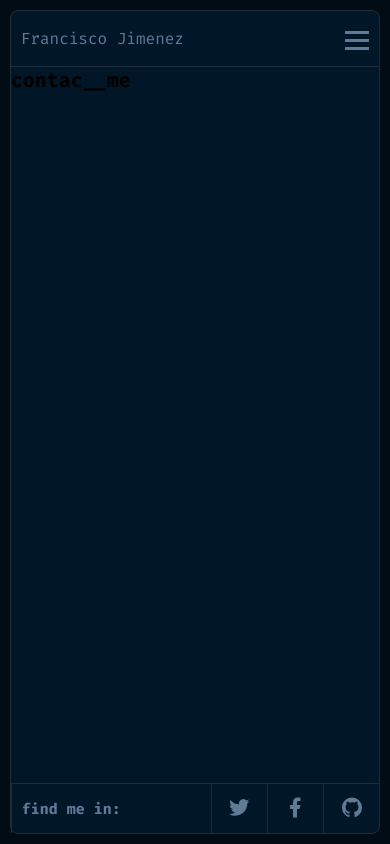
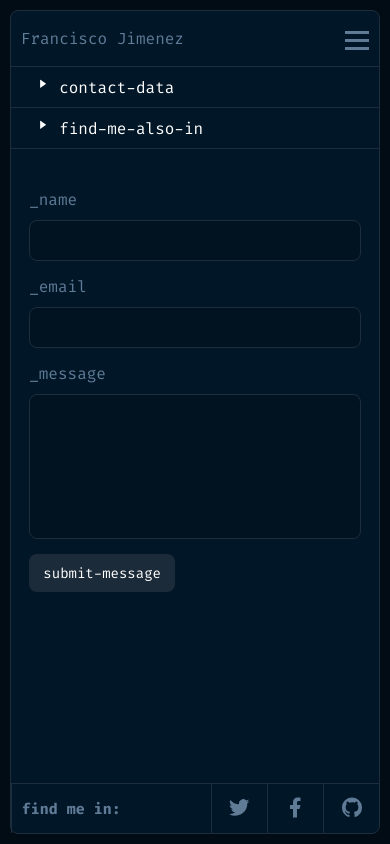
Before and after one commit to Frankiiize/portafolioFrankiiize, a React (Create React App) app: page /contactMe in a window 390 px wide. Built offline with nearby package versions, Linux system fonts and the light colour scheme.

Commit message:
Feature: contact view -added styles -fix mobile layout display to second window

```diff
--- a/src/App.scss
+++ b/src/App.scss
@@ -11,6 +11,8 @@
 @import './sass/components/fileInfo';
 @import './sass/components/footer';
 @import './sass/components/projectCards';
+@import './sass/components/contactForm';
+
 
 
 @import './sass/pages/home';
--- /dev/null
+++ b/src/components/ContactForm.js
@@ -0,0 +1,39 @@
+import React from "react";
+
+const ContacForm = ({state, handleSetName, handleSetEmail, handleSetMessage, onSubmitSForm}) => {
+  return(
+    <form className="contactForm">
+      <label>
+        <span>_name</span>
+        <input
+          type="text"
+          onChange={(ev) => handleSetName(ev.target.value)}
+          />
+      </label>
+      <label>
+        <span>_email</span>
+        <input
+          type="email"
+          onChange={(ev) => handleSetEmail(ev.target.value)}
+          />
+      </label>
+      <label>
+        <span>_message</span>
+        <textarea
+          onChange={(ev) =>
+          handleSetMessage(ev.target.value)}
+          >
+        </textarea>
+      </label>
+      <div className="contactForm__btn">
+        <button
+          onClick={onSubmitSForm}
+          >
+            submit-message
+          </button>
+      </div>
+    </form>
+  );
+};
+
+export { ContacForm };
--- a/src/components/TextToCode.js
+++ b/src/components/TextToCode.js
@@ -1,5 +1,5 @@
-const TextToCode = ({string}) => {
-  const stringArr = string.split(' ')
+const TextToCode = (props) => {
+  const stringArr = props.string.split(' ')
   let obj = {}
   stringArr.map((item,index) =>{
     if(item === 'const' || item === 'let' || item === 'var'){
@@ -24,7 +24,9 @@ const TextToCode = ({string}) => {
         <p className="text-color-accent-green">{obj?.nameFunc}</p>
         <p className="text-color-secondary-white">{obj?.operator}</p>
         <p className="text-color-accent-red">{obj?.string}</p>
+        {props.render && <p className="text-color-accent">{props.render()}</p>}
       </div>
+
       )
 
     }
--- /dev/null
+++ b/src/sass/components/_contactForm.scss
@@ -0,0 +1,52 @@
+.contactForm{
+  width: 100%;
+  max-width: 400px;
+  display: grid;
+  grid-template-columns: 90%;
+  justify-content: center;
+  padding-top: 4rem;
+  margin: 0 auto;
+  label {
+    display: flex;
+    flex-direction: column;
+    padding-bottom: 1.5rem;
+    span{
+      font-size: 1.6rem;
+      color: $color-secondary;
+      padding-bottom: 1rem;
+    }
+    textarea {
+      min-height: 145px;
+      resize: none;
+    }
+    input {
+      height: 41px;
+    }
+    input, textarea{
+      border: 1px solid $stroke-color;
+      border-radius: 8px;
+      background-color: $color-primary-ligth;
+      color: #465E77;
+    }
+    input:focus, textarea:focus, input:focus-visible, textarea:focus-visible{
+      outline: 1px solid $color-secondary;
+    }
+    input::placeholder, textarea::placeholder{
+      color: #465E77
+      ;
+    }
+  }
+  &__btn {
+    width: 100%;
+    button {
+      background-color: $bg-buttom-primary;
+      border: none;
+      border-radius: 8px;
+      width: 146px;
+      height: 38px;
+      color: $color-secondary-white;
+      font-size: 1.4rem;
+
+    }
+  }
+}
--- a/src/sass/components/_layouts.scss
+++ b/src/sass/components/_layouts.scss
@@ -27,9 +27,12 @@
   @extend .homeMain;
   display: flex;
   flex-direction: column;
-  &__files, &__code ,&__code-secondWindow{
+  &__files, &__code,&__code-secondWindow {
       flex-shrink: 1;
     }
+  &__code-secondWindow{
+    display: none;
+  }
 }
 
 @media (min-width:768px) {
@@ -46,6 +49,10 @@
   .ideLayout-secondWindow {
     display: grid;
     grid-template-columns: 290px 1fr 1fr;
+    &__code-secondWindow{
+      display: flex;
+      flex-direction: column;
+    }
     &__files, &__code ,&__code-secondWindow{
       height: 100%;
       max-height: none;
--- a/src/views/contact/Contact.js
+++ b/src/views/contact/Contact.js
@@ -1,8 +1,155 @@
-import React from "react";
+import React, { useEffect, useReducer } from "react";
+import { IdeLayout } from "../../layouts/IdeLayout";
+import { FolderSystemComponent  } from "../../components/FolderSystemComponent";
+import { useFolderState  } from "../../hooks/useFolderState";
+import { contactData  } from "../../services/data";
+import { ContacForm } from "../../components/ContactForm";
+import { TextToCode } from "../../components/TextToCode";
 
+const findMeAlsoIn = [
+  {
+    name: 'find-me-also-in',
+    icon: undefined,
+    info : [
+      {
+        title: 'Instagram',
+        extension: 'com',
+        icon: 'emailIcon',
+        //text: ' Email me at frankiize@gmail.com'
+      },
+    ],
+    id:4,
+    show: false,
+  },
+ ]
+
+const formInitialState = {
+  _name: '',
+  _email: '',
+  _message: '',
+  date: Date.now(),
+}
+
+const formReducer = (state, action) => {
+  switch (action.type){
+    case 'SET-NAME' :
+      return{
+        ...state,
+        _name: action.payload,
+      }
+    case 'SET-EMAIL' :
+      return{
+        ...state,
+        _email: action.payload,
+      }
+    case 'SET-MESSAGE' :
+      return{
+        ...state,
+        _message: action.payload,
+      }
+    default:
+      return state;
+  }
+}
 const ContactPage = () =>{
+  const { state, handleOpenFileSystem, handleOpenFolder, handleOpenFile, dispatch } = useFolderState();
+  useEffect(() => {
+    dispatch({type:'LOAD-FOLDERS', payload: [{folders: contactData, name:'contact-data', id: 2}, {folders: findMeAlsoIn, name:'find-me-also-in', id: 3}] })
+  },[]);
+  const [ formState, formDispatch ] = useReducer(formReducer, formInitialState);
+
+  const handleSetName = (string) => {
+    formDispatch({type: 'SET-NAME',  payload: string})
+  }
+  const handleSetEmail = (string) => {
+    formDispatch({type: 'SET-EMAIL',  payload: string})
+  }
+  const handleSetMessage = (string) => {
+    formDispatch({type: 'SET-MESSAGE',  payload: string})
+  }
+  const onSubmitSForm = (states) => {
+    console.log(formState)
+  }
+
+  const codeStrings = [
+    {
+      string: 'const button = document.querySelector("#sendBtn")'
+    },
+    {
+      string: 'const message = { '
+    },
+    {
+      string: 'name:',
+      render: () =>
+      <>
+       <span>{formState._name}</span>
+      </>
+    },
+    {
+      string: 'email:',
+      render: () =>
+      <>
+       <span>{formState._email}</span>
+      </>
+    },
+    {
+      string: 'message: ',
+      render: () =>
+      <>
+        <span>{formState._message}</span>
+      </>
+    },
+    {
+      string: ' button.addEventListener("click", () form.send(message))',
+    },
+
+
+  ]
+
+
   return(
-    <h1>contac__me</h1>
+    <IdeLayout
+      files={() =>
+        <>
+          {
+            state.folders.map((item) => (
+              <FolderSystemComponent
+                key={`${item.name}-${item.id}`}
+                id={item.id}
+                title={item.name}
+                state= {item}
+                handleOpenFileSystem={handleOpenFileSystem}
+                handleOpenFolder={handleOpenFolder}
+                handleOpenFile={handleOpenFile}
+              />
+            ))
+          }
+        </>
+      }
+      windowOne= {() =>
+          <ContacForm
+            state={formState}
+            handleSetName={handleSetName}
+            handleSetEmail={handleSetEmail}
+            handleSetMessage={handleSetMessage}
+            onSubmitSForm={onSubmitSForm}
+          />
+      }
+      secondWindow = {() =>
+        <>
+        {
+          codeStrings.map((item, index) => (
+            <TextToCode
+              key={`code-${index}`}
+              string={item.string}
+              render={item.render}
+            />
+          ))
+
+        }
+        </>
+      }
+    />
   );
 }
 
```
